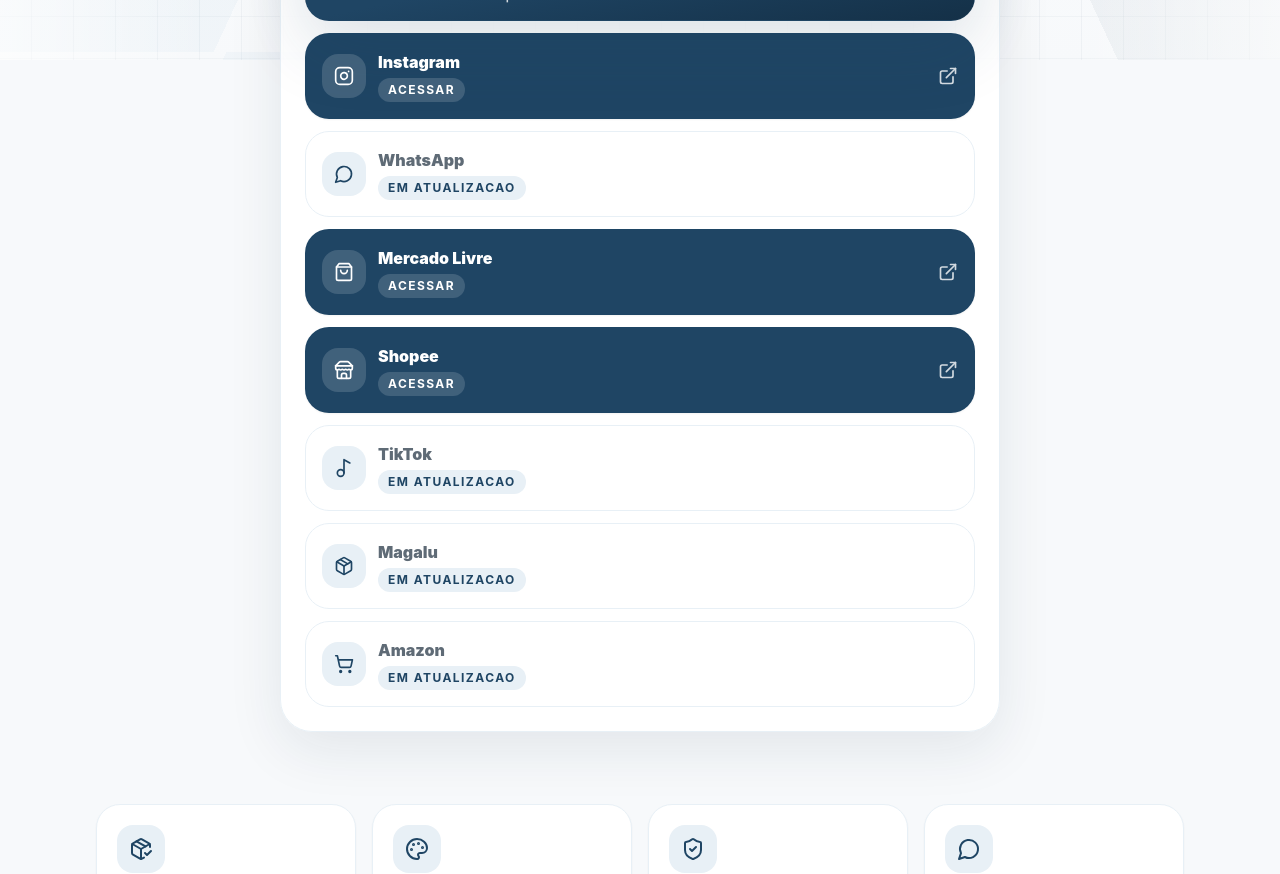
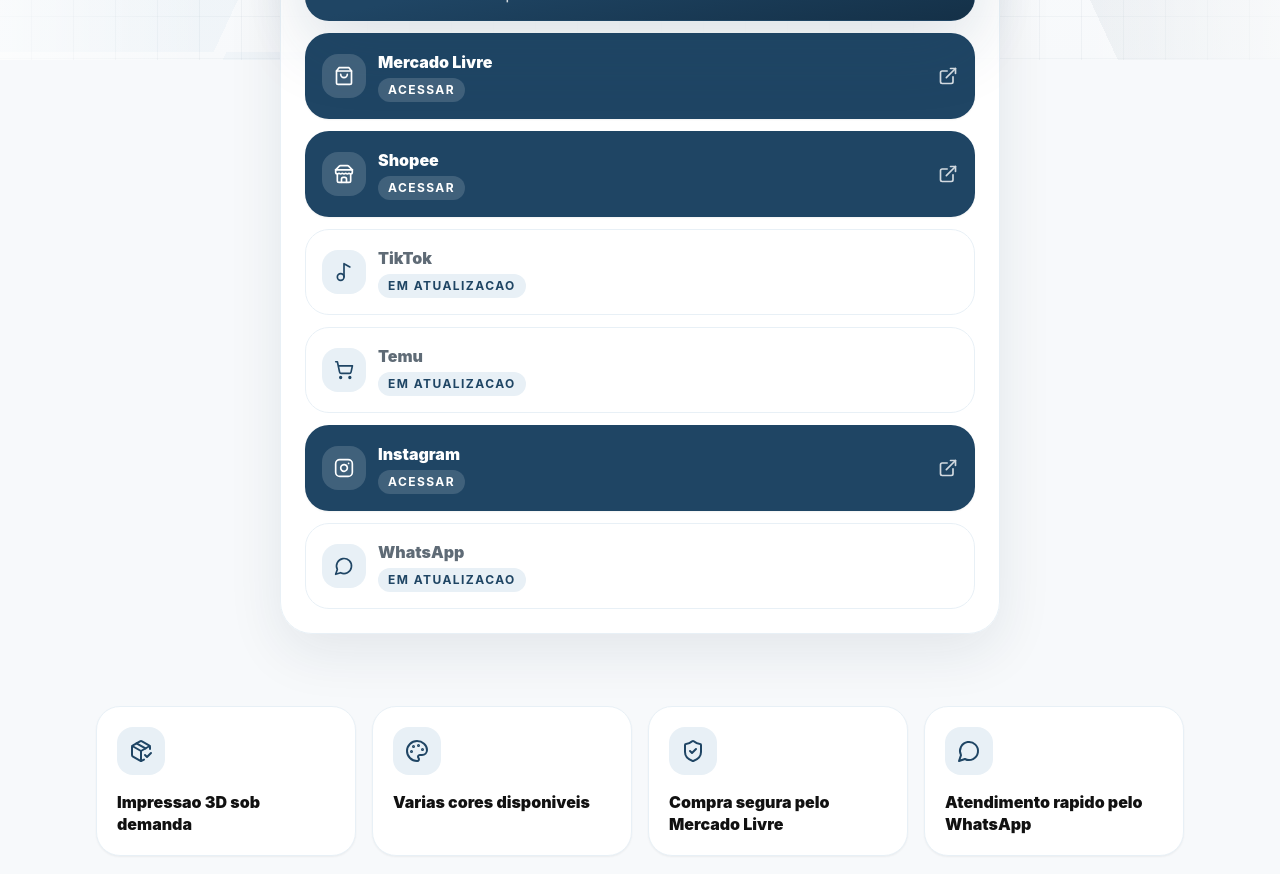
Before and after one commit to r2printlab/r2printlab.github.io, a React (Vite) app: page / in a window 1280 px wide. Shown: the part 740-1614 px from the top of the page. Built offline with nearby package versions, Linux system fonts and the light colour scheme.

Commit message:
Atualizações

```diff
--- a/src/components/FeaturedMonster.tsx
+++ b/src/components/FeaturedMonster.tsx
@@ -29,7 +29,7 @@
           <div className="absolute inset-x-8 top-9 h-[76%] rounded-[2rem] border border-white/80 bg-white/60 shadow-soft dark:border-darkAccent/20 dark:bg-darkCard/60" />
           <VideoPanel
             src={monsterProduct.sideVideo}
-            className="absolute left-4 top-10 hidden w-[34%] -rotate-1 sm:block"
+            className="absolute left-3 top-10 w-[31%] -rotate-1 sm:left-4 sm:w-[34%]"
             label="Video Monster branco neon"
             enhance
             onOpen={() => setPreview({ type: "video", src: monsterProduct.sideVideo, label: "Video Monster branco neon" })}
@@ -73,7 +73,7 @@
             <div className="mt-4 inline-flex items-center gap-2 rounded-full bg-mist px-3 py-2 text-xs font-black uppercase tracking-[0.14em] text-brand dark:bg-darkCardAlt dark:text-darkAccent">
               <span
                 className="h-4 w-4 rounded-full border border-white/70"
-                style={{ backgroundColor: selectedMonster.color }}
+                style={{ background: selectedMonster.color }}
                 aria-hidden="true"
               />
               {selectedMonster.tag}
@@ -111,7 +111,7 @@
                 rel="noopener noreferrer"
                 className="inline-grid min-h-[56px] grid-cols-[auto_1fr] items-center gap-3 rounded-2xl bg-[#ee4d2d] px-4 text-left font-black text-white shadow-sm transition hover:bg-[#d83f22] focus-visible:outline-none focus-visible:ring-2 focus-visible:ring-brand focus-visible:ring-offset-4 sm:min-w-[170px]"
               >
-                <img src="/assets/shopee-icone2.png" alt="" className="h-7 w-7 object-contain" />
+                <img src="/assets/shopee-icone-3.webp" alt="" className="h-7 w-7 object-contain" />
                 <span className="leading-tight">
                   <span className="block text-sm">Comprar na</span>
                   <span className="block text-white">Shopee</span>
@@ -123,7 +123,7 @@
                 disabled
                 className="inline-flex min-h-[52px] items-center justify-center gap-2 rounded-2xl border border-mist bg-white px-5 font-black text-brand disabled:cursor-default disabled:opacity-75 dark:border-darkAccent/20 dark:bg-darkCardAlt dark:text-darkAccent"
               >
-                <img src="/assets/shopee-icone2.png" alt="" className="h-7 w-7 object-contain opacity-80" />
+                <img src="/assets/shopee-icone-3.webp" alt="" className="h-7 w-7 object-contain opacity-80" />
                 Shopee em breve
               </button>
             )}
--- a/src/components/MonsterColors.tsx
+++ b/src/components/MonsterColors.tsx
@@ -12,13 +12,13 @@
           Toque em uma cor para abrir a variacao correspondente no Mercado Livre.
         </p>
       </div>
-      <div className="mt-6 grid grid-cols-2 gap-3 sm:grid-cols-4 lg:grid-cols-8">
+      <div className="mt-6 grid grid-cols-2 gap-3 sm:grid-cols-4 lg:grid-cols-9">
         {monsterColors.map((color) => {
           const content = (
             <>
             <span
               className="mx-auto block h-16 w-16 rounded-2xl border border-mist shadow-sm transition group-hover:scale-105 dark:border-darkAccent/20"
-              style={{ backgroundColor: color.value }}
+              style={{ background: color.value }}
             />
             <p className="mt-3 text-sm font-black text-textMain dark:text-darkText">{color.name}</p>
             <span className="mt-2 block text-[0.68rem] font-black uppercase tracking-[0.12em] text-brand/70 dark:text-darkAccent/80">
--- a/src/components/ProductQuickCard.tsx
+++ b/src/components/ProductQuickCard.tsx
@@ -46,7 +46,7 @@
           </div>
           <span
             className="h-6 w-6 shrink-0 rounded-full border border-mist shadow-sm dark:border-darkAccent/30"
-            style={{ backgroundColor: item.color }}
+            style={{ background: item.color }}
             aria-label={`Cor ${item.tag}`}
           />
         </div>
--- a/src/components/QuickShop.tsx
+++ b/src/components/QuickShop.tsx
@@ -13,18 +13,18 @@
       <div className="relative overflow-hidden rounded-[2rem] border border-mist bg-white/80 px-5 py-6 text-center shadow-sm dark:border-darkAccent/20 dark:bg-darkCard/70 sm:px-8">
         <div className="pointer-events-none absolute -right-10 -top-10 h-44 w-44 rounded-full bg-mist/80 blur-3xl dark:bg-darkAccent/10" />
         <div className="relative flex flex-col gap-5 sm:items-center">
-          <div className="flex flex-col items-center gap-3 sm:flex-row">
+          <div className="flex flex-col items-center gap-4 sm:flex-row">
             <img
               src="/assets/logo-r2.png"
               alt="R2 Print Lab"
-              className="h-16 w-16 rounded-full border border-mist bg-white object-cover p-1 shadow-soft dark:border-darkAccent/20 dark:bg-darkCard"
+              className="h-16 w-16 rounded-full border border-mist bg-white object-cover p-1 shadow-soft dark:border-darkAccent/20 dark:bg-darkCard sm:h-[4.25rem] sm:w-[4.25rem]"
             />
-            <div className="hidden h-12 w-px bg-mist dark:bg-darkAccent/20 sm:block" />
-            <div className="inline-flex items-center gap-3 rounded-3xl border border-mist bg-white px-4 py-3 shadow-soft dark:border-darkAccent/20 dark:bg-darkCardAlt">
+            <div className="hidden h-14 w-px bg-mist dark:bg-darkAccent/20 sm:block" />
+            <div className="inline-flex items-center gap-4 rounded-[1.7rem] border border-mist bg-white px-5 py-4 shadow-soft dark:border-darkAccent/20 dark:bg-darkCardAlt">
               <img
                 src="/assets/logo%20monster.png"
                 alt="Monster"
-                className="h-12 w-14 object-contain drop-shadow-md"
+                className="h-16 w-20 object-contain drop-shadow-lg sm:h-[4.5rem] sm:w-24"
               />
               <div className="text-left">
                 <p className="text-[0.66rem] font-black uppercase tracking-[0.16em] text-brand dark:text-darkAccent">
--- a/src/data/links.ts
+++ b/src/data/links.ts
@@ -21,8 +21,7 @@
   | "mercadoLivre"
   | "shopee"
   | "tiktok"
-  | "magalu"
-  | "amazon";
+  | "temu";
 
 export const mercadoLivreStoreUrl =
   "https://lista.mercadolivre.com.br/_CustId_3134698851?item_id=MLB4656052071&category_id=MLB271427&seller_id=3134698851&client=recoview-selleritems&recos_listing=true#origin=upp&component=sellerData&typeSeller=classic";
@@ -95,23 +94,24 @@
     status: "soon",
     icon: "music",
   },
-  magalu: {
-    key: "magalu",
-    label: "Magalu",
-    url: "#",
-    status: "soon",
-    icon: "package",
-  },
-  amazon: {
-    key: "amazon",
-    label: "Amazon",
+  temu: {
+    key: "temu",
+    label: "Temu",
     url: "#",
     status: "soon",
     icon: "shoppingCart",
   },
 };
 
-export const officialChannels: OfficialLink[] = Object.values(links);
+export const officialChannels: OfficialLink[] = [
+  links.monsters,
+  links.mercadoLivre,
+  links.shopee,
+  links.tiktok,
+  links.temu,
+  links.instagram,
+  links.whatsapp,
+];
 
 export const mainLinks: MainLink[] = [
   {
--- a/src/data/monster.ts
+++ b/src/data/monster.ts
@@ -14,7 +14,9 @@
   bege:
     "https://www.mercadolivre.com.br/porta-lata-monster-com-tampa-e-abridor-exclusivo-energetico/up/MLBU4040938236?product_trigger_id=MLBU3990041336&pdp_filters=seller_id%3A3134698851&applied_product_filters=MLBU3949425546&picker=true&quantity=1",
   brancoNeon:
-    "https://www.mercadolivre.com.br/porta-lata-monster-com-tampa-e-abridor-exclusivo-energetico/up/MLBU4044929805?product_trigger_id=MLBU4040938236&pdp_filters=seller_id%3A3134698851&applied_product_filters=MLBU3949425546&picker=true&quantity=1",
+    "https://www.mercadolivre.com.br/porta-latas-monster-com-tampa-e-abridor-brilha-no-escuro/up/MLBU4025350483?pdp_filters=seller_id%3A3134698851#polycard_client=search-desktop&be_origin=backend&search_layout=grid&position=19&type=product&tracking_id=f3eff983-e920-4313-86a1-d1cb11d99bae&wid=MLB6868403826&sid=search",
+  branco:
+    "https://www.mercadolivre.com.br/porta-lata-monster-com-tampa-e-abridor-exclusivo-energetico/up/MLBU3971831437?product_trigger_id=MLBU3949425546&pdp_filters=seller_id:3134698851&applied_product_filters=MLBU3949425546&picker=true",
 };
 
 export type MonsterShortcut = {
@@ -63,9 +65,17 @@
   {
     name: "Branco Neon",
     tag: "Brilha no escuro",
-    color: "#ffffff",
+    color: "linear-gradient(135deg, #ffffff 0 48%, #42d66b 52% 100%)",
     image: "/assets/branco-neon.png",
     mercadoLivreUrl: monsterLinks.brancoNeon,
+    shopeeUrl: shopeeStoreUrl,
+  },
+  {
+    name: "Monster Branco",
+    tag: "Branco",
+    color: "#ffffff",
+    image: "/assets/monster-branco.png",
+    mercadoLivreUrl: monsterLinks.branco,
     shopeeUrl: shopeeStoreUrl,
   },
   {
@@ -120,7 +130,13 @@
 
 export const monsterColors: MonsterColor[] = [
   { name: "Preto", value: "#111111", mercadoLivreUrl: monsterLinks.preto, shopeeUrl: shopeeStoreUrl },
-  { name: "Branco Neon", value: "#ffffff", mercadoLivreUrl: monsterLinks.brancoNeon, shopeeUrl: shopeeStoreUrl },
+  {
+    name: "Branco Neon",
+    value: "linear-gradient(135deg, #ffffff 0 48%, #42d66b 52% 100%)",
+    mercadoLivreUrl: monsterLinks.brancoNeon,
+    shopeeUrl: shopeeStoreUrl,
+  },
+  { name: "Branco", value: "#ffffff", mercadoLivreUrl: monsterLinks.branco, shopeeUrl: shopeeStoreUrl },
   { name: "Azul", value: "#1664c0", mercadoLivreUrl: monsterLinks.azul, shopeeUrl: shopeeStoreUrl },
   { name: "Vermelho", value: "#df1f2d", mercadoLivreUrl: monsterLinks.vermelho, shopeeUrl: shopeeStoreUrl },
   { name: "Roxo", value: "#6d35b8", mercadoLivreUrl: monsterLinks.roxo, shopeeUrl: shopeeStoreUrl },
```
Also changed, not shown: public/assets/shopee-icone-3.webp (added).
